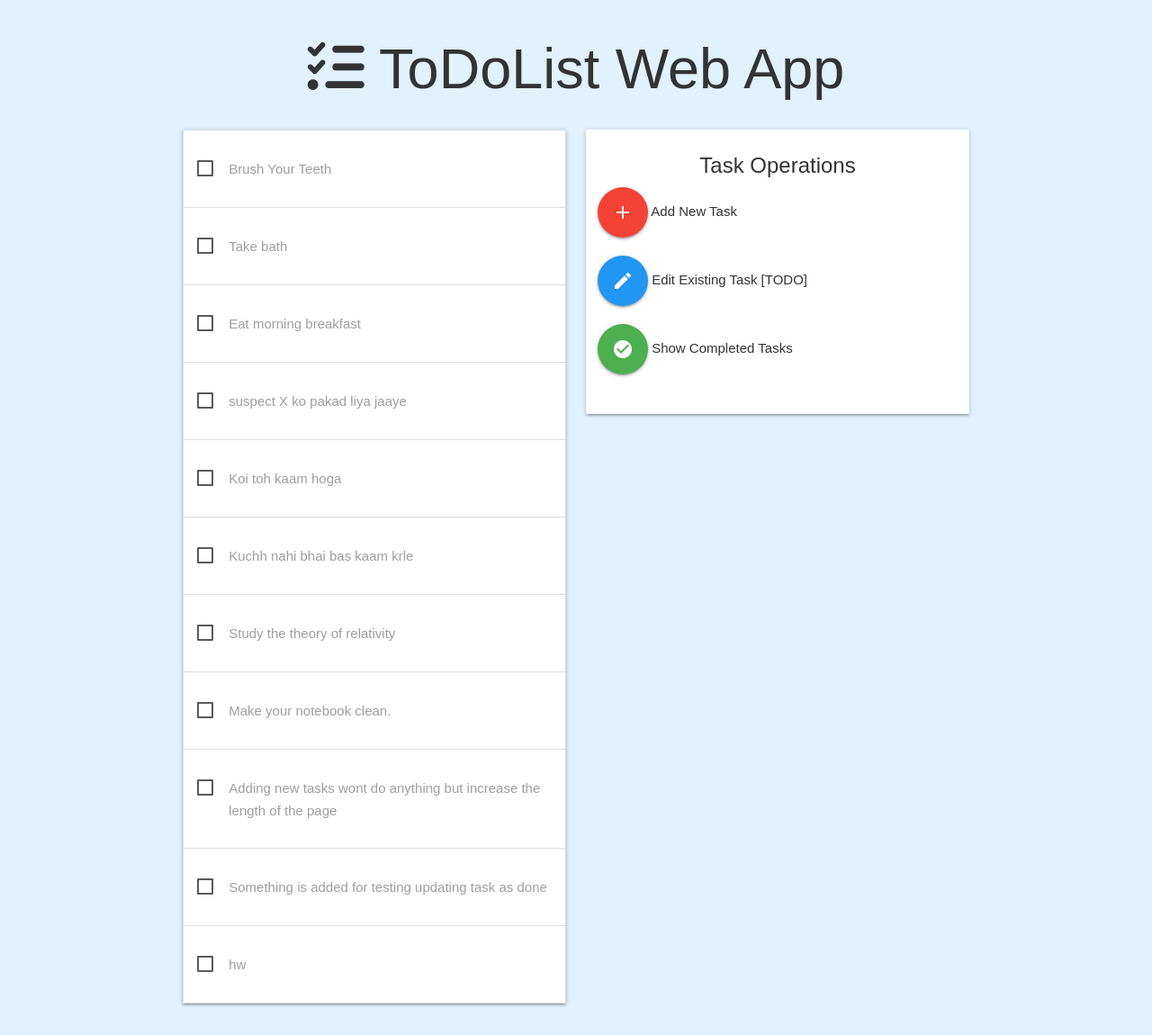
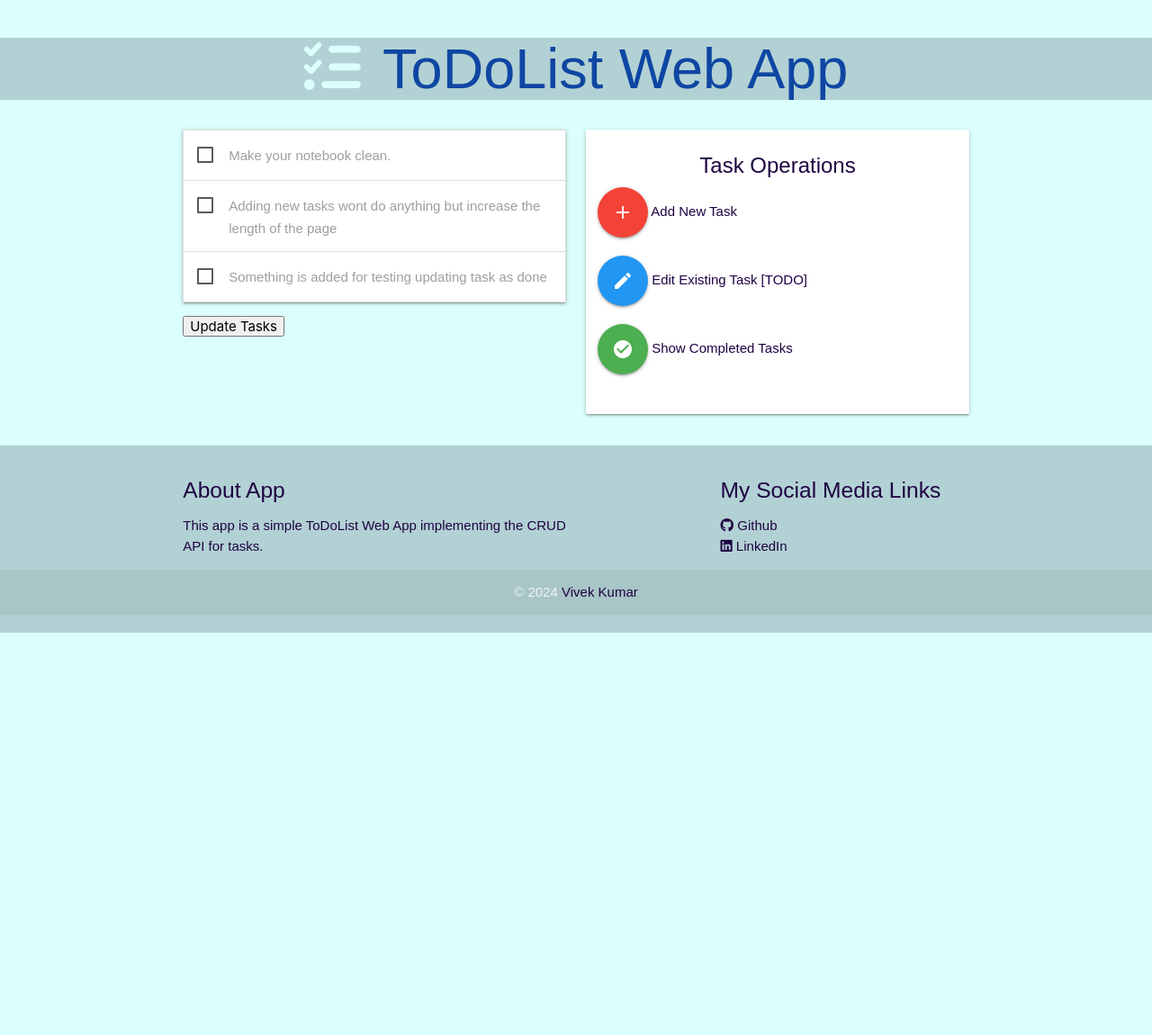
Before and after one commit to vickvey/todolistweb, a Django app: page / in a window 1280 px wide. Shown: the whole page at 90% size. After the commit the page ends 703 px from the top, so only its background shows below. Run offline with Django 4.2, Linux system fonts and the light colour scheme; data comes from the database, SQL or seed files in the repository; both versions use the stored data as it was after the commit.

Commit message:
added basic styling and footer

```diff
--- a/main/forms.py
+++ b/main/forms.py
@@ -5,3 +5,8 @@ class CreateTask(forms.ModelForm):
     class Meta:
         model=models.Task
         fields=['name', 'description']
+
+class UpdateTask(forms.ModelForm):
+    class Meta:
+        model=models.Task
+        fields=['done']
--- a/main/views.py
+++ b/main/views.py
@@ -7,11 +7,21 @@ from main import (
 
 # Create your views here.
 def index(request):
-    tasks=models.Task.objects.all()
-    context={
-        'tasks': tasks
+    if request.method == 'POST':
+        # Get the list of checked task IDs from the POST request
+        checked_task_ids = request.POST.getlist('tasks')
+
+        # Update tasks based on IDs
+        models.Task.objects.filter(id__in=checked_task_ids).update(done=True)
+
+        return HttpResponseRedirect('/')  # Redirect to avoid resubmission issues
+
+    tasks = models.Task.objects.filter(done=False)
+    context = {
+        'tasks': tasks,
     }
     return render(request, 'main/index.html', context)
+
 
 def add_task(request):
     if request.method == 'POST':
--- a/static/css/styles.css
+++ b/static/css/styles.css
@@ -1,18 +1,15 @@
 /* Color Palette */
 :root {
-    --primary-color: #4663ac; /* Dark Blue */
-    --primary-light: #c8d9ed; /* Light Blue */
-    --primary-light-alt: #c1d8f0; /* Light Blue Alt */
-
-    --secondary-color: #e1f1fd; /* Lightest Blue */
-    --secondary-dark: #d2deeb; /* Gray Blue */
-    --text-color: #333; /* Dark Text Color */
+    --primary-color: #1E0342; /* Dark Purple */
+    --primary-light: #0E46A3; /* Deep Blue */
+    --primary-light-alt: #b2d1d4; /* Light Teal */
+    --secondary-color: #dbfffc; /* Light Aqua */
 }
 
 /* General Styles */
 body {
     background-color: var(--secondary-color);
-    color: var(--text-color);
+    color: var(--primary-color);
     margin: 0;
     font-family: Arial, sans-serif;
 }
@@ -24,3 +21,64 @@ body {
     padding: 16px;
     text-align: center;
 }
+
+/* Header Styles */
+header.lightblue {
+    background-color: var(--primary-light-alt); /* Deep Blue */
+    color: var(--primary-light); /* Light Aqua */
+    text-align: center; /* Center align text */
+}
+
+header.lightblue i {
+    margin-right: 8px; /* Space between icon and text */
+    color: var(--secondary-color); /* Light Aqua for icon */
+}
+
+/* Footer Styles */
+.page-footer.lightblue {
+    background-color: var(--primary-light-alt); /* Deep Blue for footer */
+    color: var(--primary-light); /* Light Aqua text in footer */
+    padding: 20px 0; /* Add padding for better spacing */
+}
+
+.page-footer.lightblue .container {
+    max-width: 1200px; /* Constrain width for large screens */
+    margin: 0 auto; /* Center container */
+}
+
+.page-footer.lightblue .row {
+    margin-bottom: 0; /* Remove bottom margin for rows */
+}
+
+.page-footer.lightblue h5 {
+    color: var(--primary-color); /* Dark Purple for headings */
+}
+
+.page-footer.lightblue p, .page-footer.lightblue ul {
+    color: var(--primary-color); /* Dark Purple for text */
+}
+
+.page-footer.lightblue a {
+    color: var(--primary-color); /* Dark Purple for links */
+    text-decoration: none; /* Remove underline */
+    transition: color 0.3s; /* Smooth color transition */
+}
+
+.page-footer.lightblue a:hover {
+    color: var(--primary-light); /* Light Teal for link hover */
+}
+
+.footer-copyright {
+    background-color: var(--primary-light-alt); /* Light Teal for copyright background */
+    color: var(--primary-color); /* Dark Purple text in copyright section */
+    padding: 10px 0; /* Padding for spacing */
+}
+
+.footer-copyright a {
+    color: var(--primary-color); /* Dark Purple for links in copyright section */
+    text-decoration: none; /* Remove underline */
+}
+
+.footer-copyright a:hover {
+    color: var(--primary-light); /* Deep Blue for link hover */
+}
--- a/templates/base.html
+++ b/templates/base.html
@@ -18,5 +18,7 @@
     {% block content %} {% endblock %}
 
     {% block script %} {% endblock %}
+
+    {% include 'footer.html' %}
 </body>
 </html>
--- /dev/null
+++ b/templates/footer.html
@@ -0,0 +1,33 @@
+<!-- Footer -->
+<footer class="page-footer lightblue">
+  <div class="container">
+    <div class="row">
+      <div class="col l6 s12">
+        <h5>About App</h5>
+        <p>
+          This app is a simple ToDoList Web App implementing the CRUD API for tasks.
+        </p>
+      </div>
+      <div class="col l4 offset-l2 s12">
+        <h5>My Social Media Links</h5>
+        <ul>
+          <li>
+            <a href="https://github.com/vickvey" target="_blank">
+              <i class="fab fa-github"></i> Github
+            </a>
+          </li>
+          <li>
+            <a href="https://linkedin.in/vickvey" target="_blank">
+              <i class="fab fa-linkedin"></i> LinkedIn
+            </a>
+          </li>
+        </ul>
+      </div>
+    </div>
+  </div>
+  <div class="footer-copyright">
+    <div class="container center">
+      © 2024 <a href="https://github.com/vickvey">Vivek Kumar</a>
+    </div>
+  </div>
+</footer>
--- a/templates/main/index.html
+++ b/templates/main/index.html
@@ -1,35 +1,53 @@
 {% extends "base.html" %} {% block content %}
 
-<div class="container">
 <!-- Heading -->
+<header class="lightblue">
   <h1 class="center-align">
     <i class="fas fa-tasks"></i>
     ToDoList Web App
   </h1>
+</header>
 
+<div class="container">
   <!-- Task List Collapsible -->
   <div class="row">
     <!-- Task List -->
     <div class="col s6">
+      <form action="{% url 'index' %}" method="post">
+        {% csrf_token %}
         <ul class="collapsible">
           {% for task in tasks %}
           <li>
             <div class="collapsible-header">
-            <form action="#">
-              <p>
               <label>
-                  <input type="checkbox" />
+                <input
+                  type="checkbox"
+                  name="tasks"
+                  value="{{ task.id }}"
+                  {%
+                  if
+                  task.done
+                  %}checked{%
+                  endif
+                  %}
+                />
                 <span>{{ task.name }}</span>
               </label>
-              </p>
-            </form>
             </div>
             <div class="collapsible-body">
               <span>{{ task.description }}</span>
             </div>
           </li>
+          {% empty %}
+          <li>
+            <div class="collapsible-header">
+              <span>No incomplete tasks</span>
+            </div>
+          </li>
           {% endfor %}
         </ul>
+        <button type="submit" class="btn-primary">Update Tasks</button>
+      </form>
     </div>
 
     <!-- Task Operations List -->
```
Also changed, not shown: db.sqlite3. Lines whose indentation alone changed are shown as unchanged.
